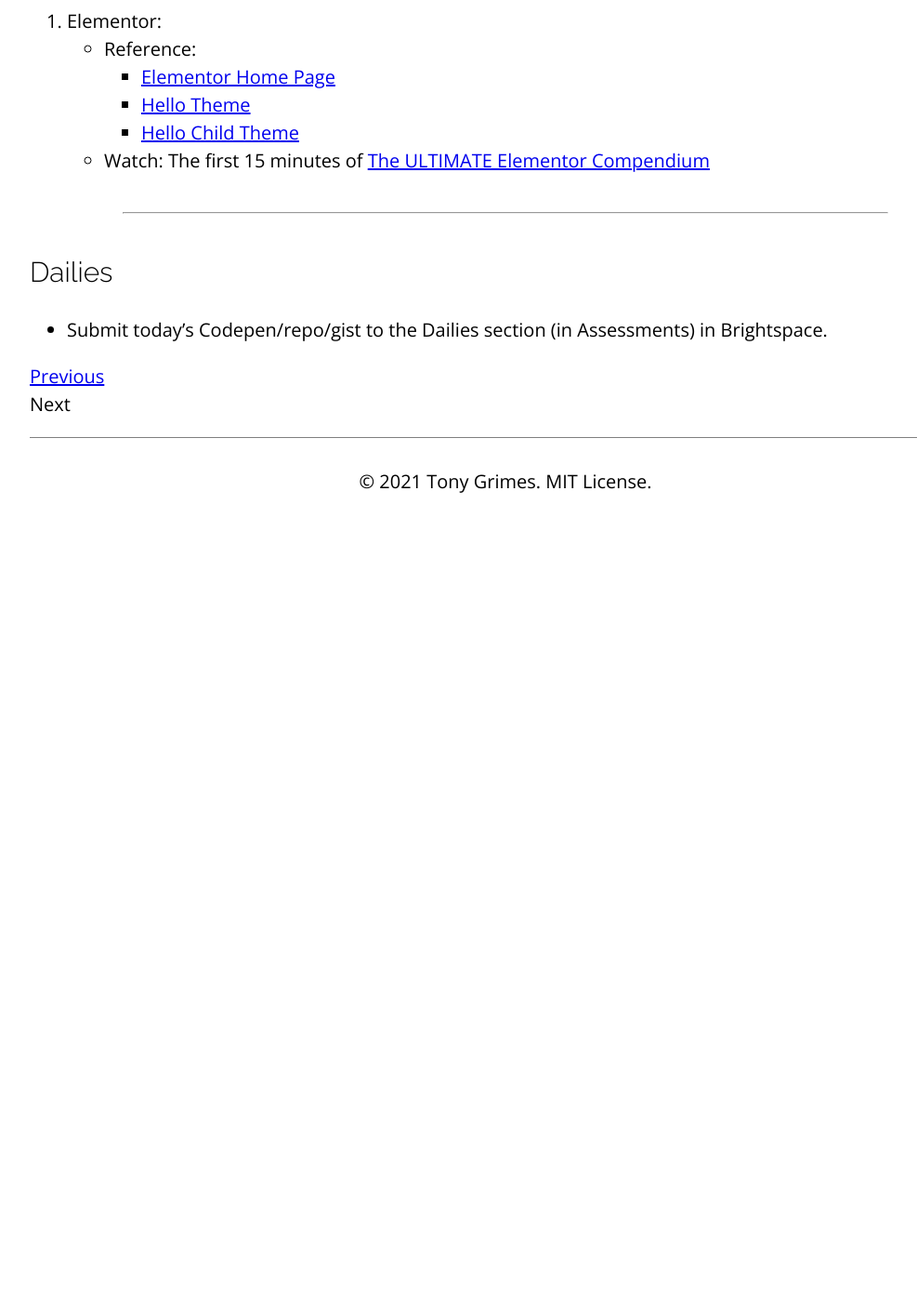
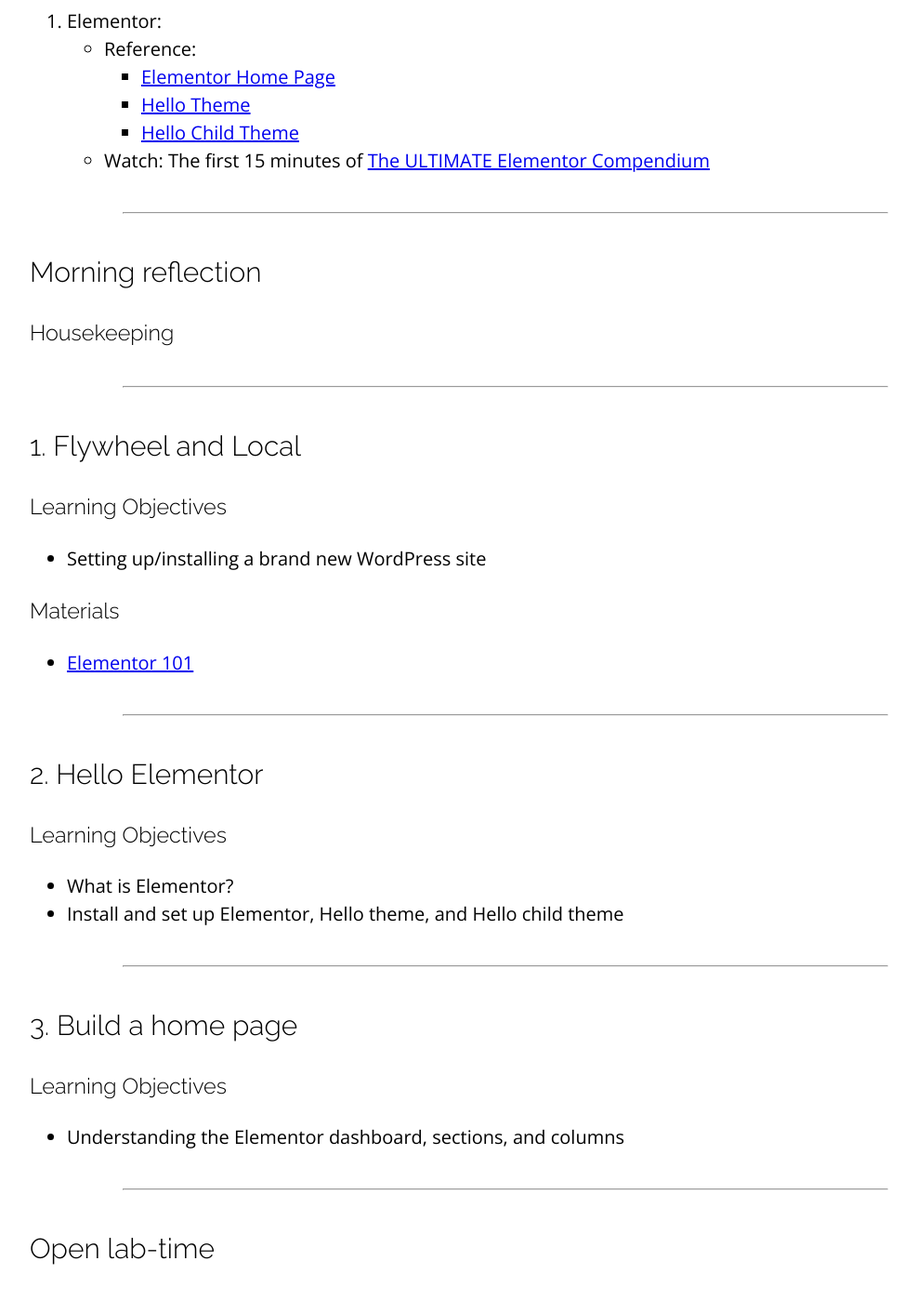
Before and after one commit to sait-wbdv/winter-2021, a Jekyll site: the page built from _posts/2021-03-29-what-is-elementor.md, in a window 1280 px wide and 1400 px high, scrolled down 583 px. Shown: the whole window at 93% size, without its empty margins (96-1083 px from the left). Built offline with Jekyll 4.4.1, drawn with Linux system fonts in a browser that asks for light colours; nearby versions of some CDN libraries; before the commit the page ends 1148 px from its top, so only the background shows below that.

Commit message:
added W12M

```diff
--- a/_posts/2021-03-29-what-is-elementor.md
+++ b/_posts/2021-03-29-what-is-elementor.md
@@ -13,26 +13,32 @@ categories: cpnt200
     - Watch: The first 15 minutes of [The ULTIMATE Elementor Compendium](https://www.youtube.com/watch?v=HCzCO451F_c.)
 
 ---
-{% comment %}
 
 ## Morning reflection
 ### Housekeeping
 
 ---
 
-## 1. Lecture/Live-code
+## 1. Flywheel and Local
 ### Learning Objectives
-### Terminology
+- Setting up/installing a brand new WordPress site
+
 ### Materials
-### Key Takeaways
+- [Elementor 101](https://drive.google.com/file/d/1FNoAwaOKjnprzOv2v90VWp3DCGW4kJkd/view)
 
 ---
 
-## 2. Lecture/Live-code
+## 2. Hello Elementor
 ### Learning Objectives
-### Terminology
-### Materials
-### Key Takeaways
+- What is Elementor?
+- Install and set up Elementor, Hello theme, and Hello child theme
+
+---
+
+## 3. Build a home page
+### Learning Objectives
+- Understanding the Elementor dashboard, sections, and columns
+
 
 ---
 
```
Also changed, not shown: other parts of _posts/2021-03-29-what-is-elementor.md (+0 -5 lines), index.md (+4 -4 lines).
